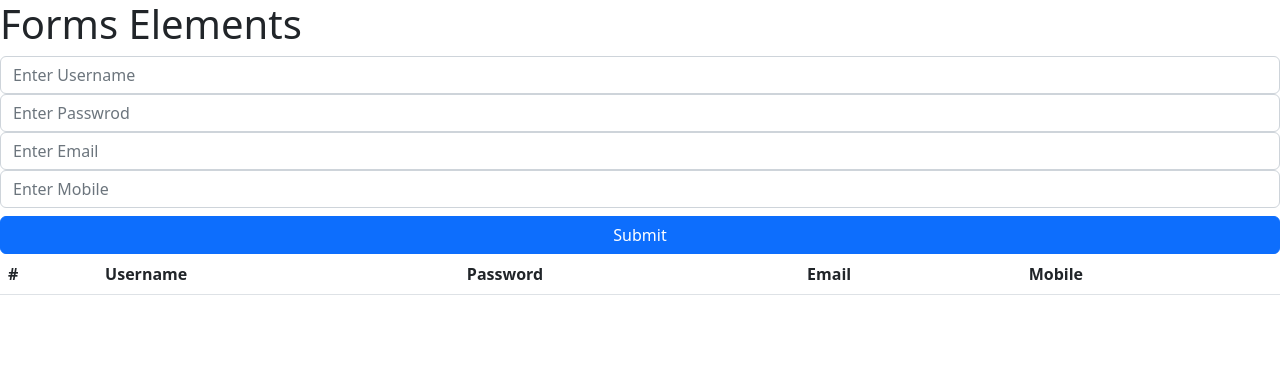
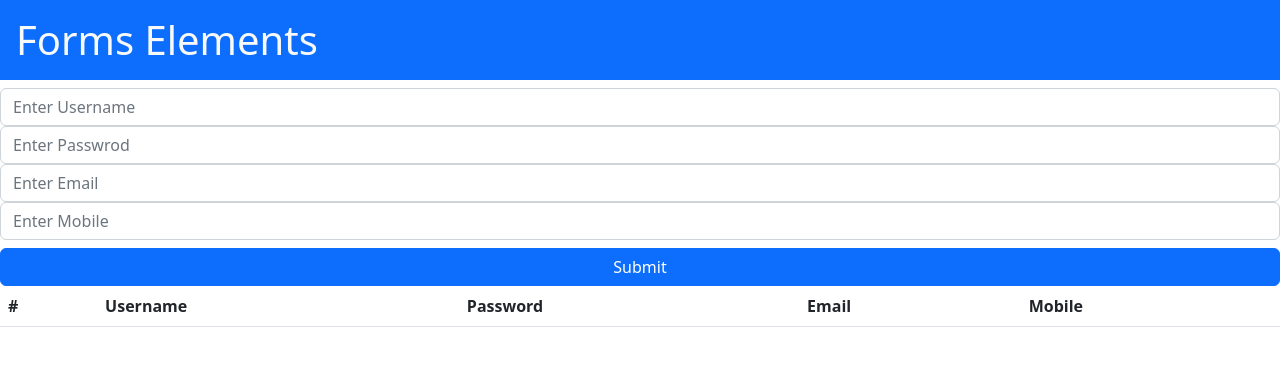
Before and after one commit to dac-22-mumbai/my-react-project, a React (Create React App) app: page / in a window 1280 px wide. Shown: the top 366 px of the page. Built offline with nearby package versions, Linux system fonts and the light colour scheme.

Commit message:
working with forms.

```diff
--- a/src/App.js
+++ b/src/App.js
@@ -32,7 +32,7 @@
 
   return (
     <div>
-      <h1>Forms Elements</h1>
+      <h1 className="bg-primary text-light p-3">Forms Elements</h1>
 
       {/** FORM PARTS */}
       <div>
```
